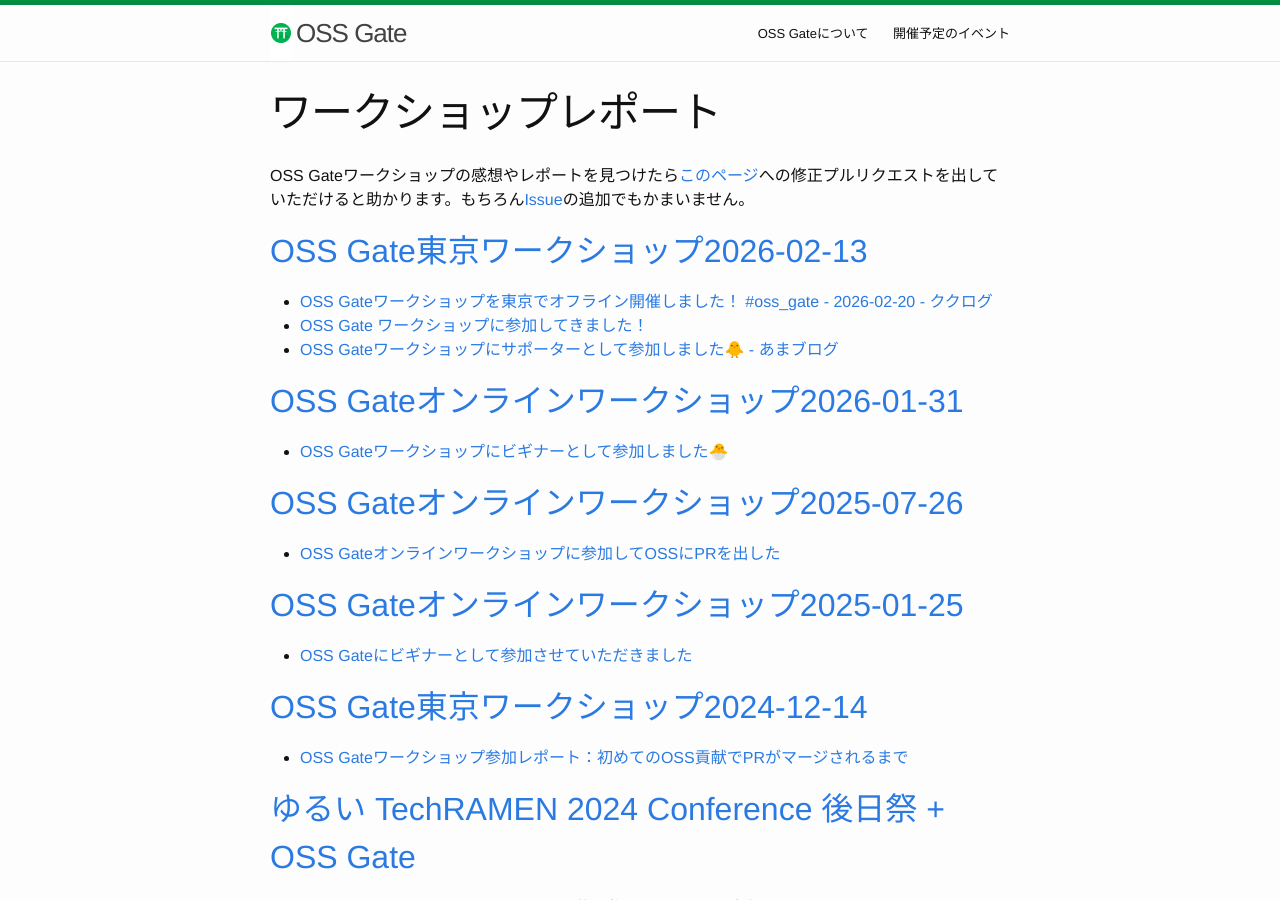
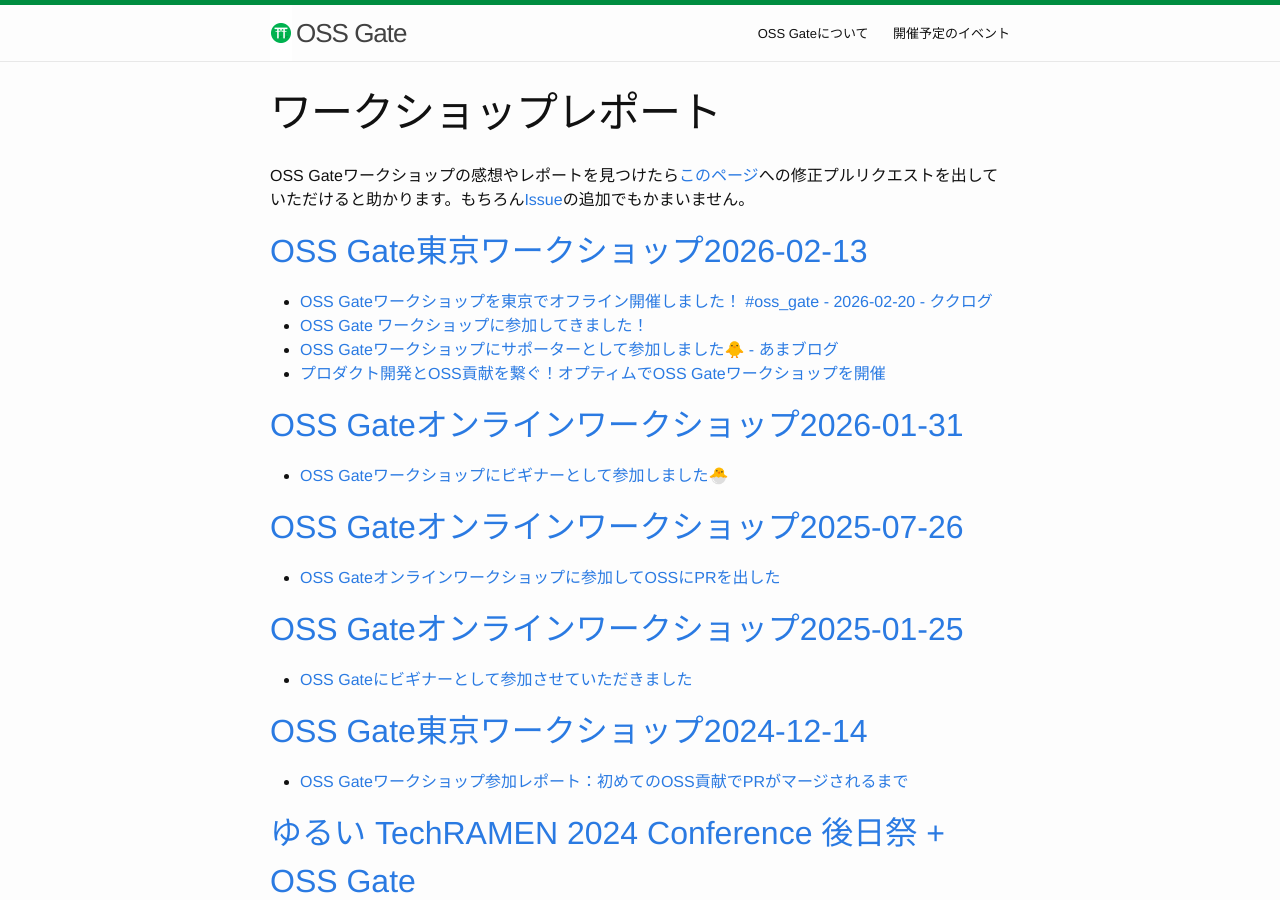
Before and after one commit to oss-gate/oss-gate.github.io, a Jekyll site: the page built from workshop/report.md, in a window 1280 px wide and 900 px high. Built offline with Jekyll 4.4.1, drawn with Linux system fonts in a browser that asks for light colours; comment, search, counter and statistics services are not loaded.

Commit message:
Add a report for the workshop on 2026-02-13 by kaigokan (#131)

```diff
--- a/workshop/report.md
+++ b/workshop/report.md
@@ -10,6 +10,7 @@
   * [OSS Gateワークショップを東京でオフライン開催しました！ #oss_gate - 2026-02-20 - ククログ](https://www.clear-code.com/blog/2026/2/20/oss-gate-workshop-offline-optim-report.html)
   * [OSS Gate ワークショップに参加してきました！](https://hogarakaryo.hatenablog.com/entry/2026/02/21/153657)
   * [OSS Gateワークショップにサポーターとして参加しました🐥 - あまブログ](https://ama-tech.hatenablog.com/oss-gate-20260213)
+  * [プロダクト開発とOSS貢献を繋ぐ！オプティムでOSS Gateワークショップを開催](https://tech-blog.optim.co.jp/entry/2026/02/27/100000)
 
 ## [OSS Gateオンラインワークショップ2026-01-31](https://oss-gate.doorkeeper.jp/events/189259)
   * [OSS Gateワークショップにビギナーとして参加しました🐣](https://ama-tech.hatenablog.com/oss-gate-20260131)
```
